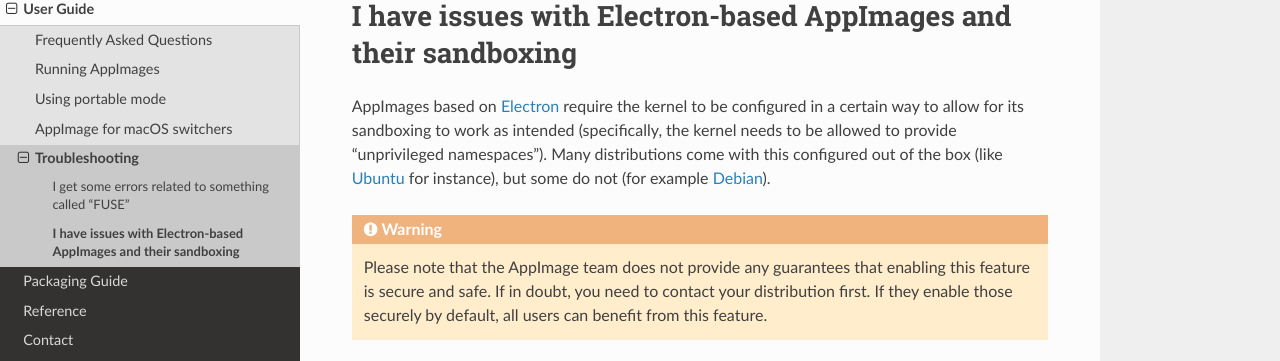
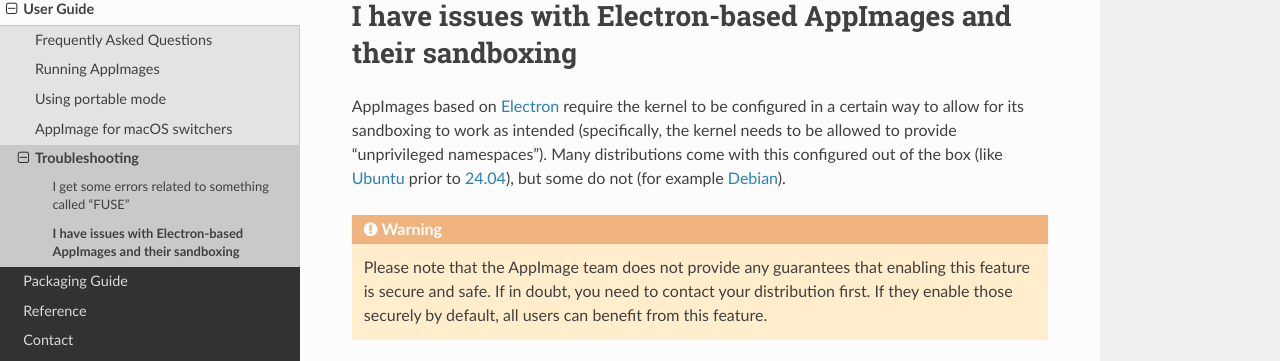
Before and after one commit to AppImage/docs.appimage.org, a Sphinx documentation site: the page built from source/user-guide/troubleshooting/electron-sandboxing.rst, in a window 1280 px wide and 900 px high. Shown: the part 173-534 px from the top of the window. Built offline with Sphinx 7.4.7 and the Read the Docs theme 2.0.0, drawn with Linux system fonts in a browser that asks for light colours.

Commit message:
docs: update Ubuntu info for electron sandboxing
starting in Ubuntu 23.10, and officially in 24.04, userns is disable in
Ubuntu. Add information about userns working prior to 24.04 and linking
to the Ubuntu release notes explaining userns and workarounds

```diff
--- a/source/user-guide/troubleshooting/electron-sandboxing.rst
+++ b/source/user-guide/troubleshooting/electron-sandboxing.rst
@@ -3,7 +3,7 @@
 I have issues with Electron-based AppImages and their sandboxing
 ================================================================
 
-AppImages based on `Electron <https://www.electron.build/>`__ require the kernel to be configured in a certain way to allow for its sandboxing to work as intended (specifically, the kernel needs to be allowed to provide "unprivileged namespaces"). Many distributions come with this configured out of the box (like `Ubuntu <https://ubuntu.com>`__ for instance), but some do not (for example `Debian <https://debian.org>`__).
+AppImages based on `Electron <https://www.electron.build/>`__ require the kernel to be configured in a certain way to allow for its sandboxing to work as intended (specifically, the kernel needs to be allowed to provide "unprivileged namespaces"). Many distributions come with this configured out of the box (like `Ubuntu <https://ubuntu.com>`__ prior to `24.04 <https://discourse.ubuntu.com/t/ubuntu-24-04-lts-noble-numbat-release-notes/39890#unprivileged-user-namespace-restrictions-15>`__), but some do not (for example `Debian <https://debian.org>`__).
 
 .. warning::
 
```
